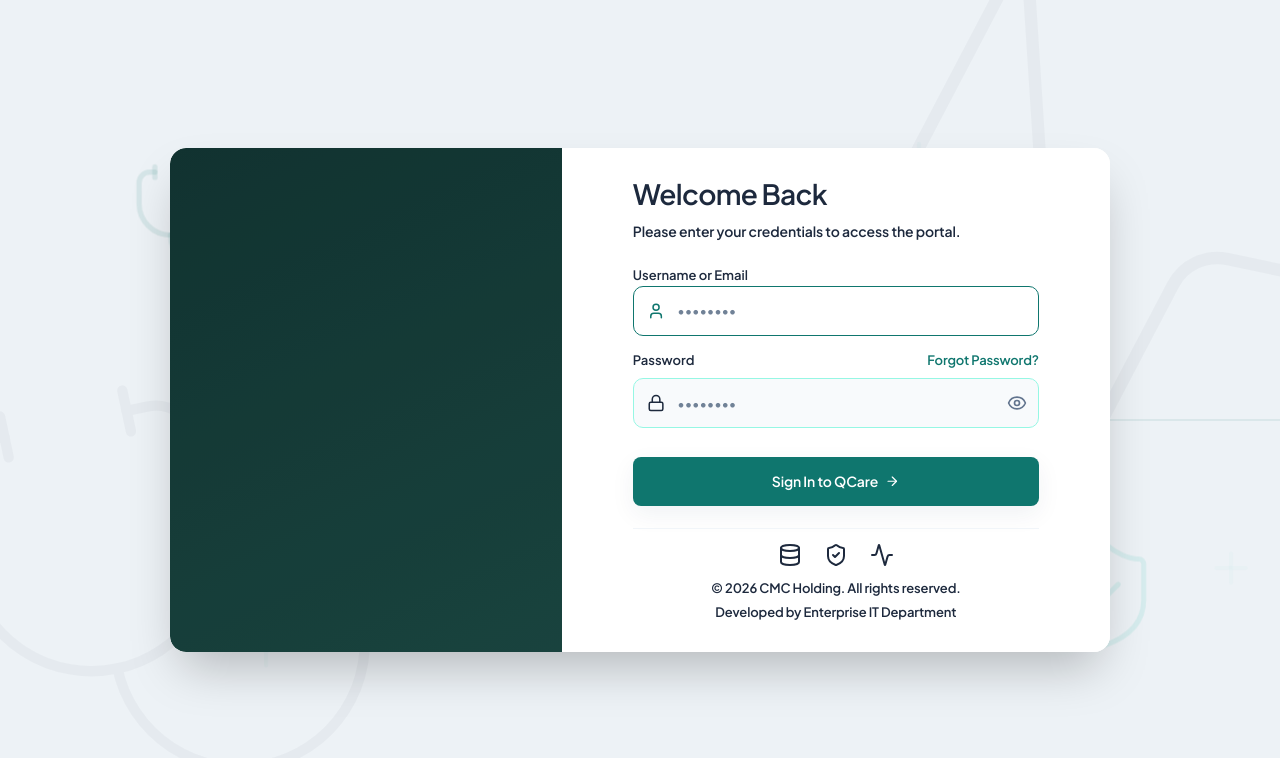
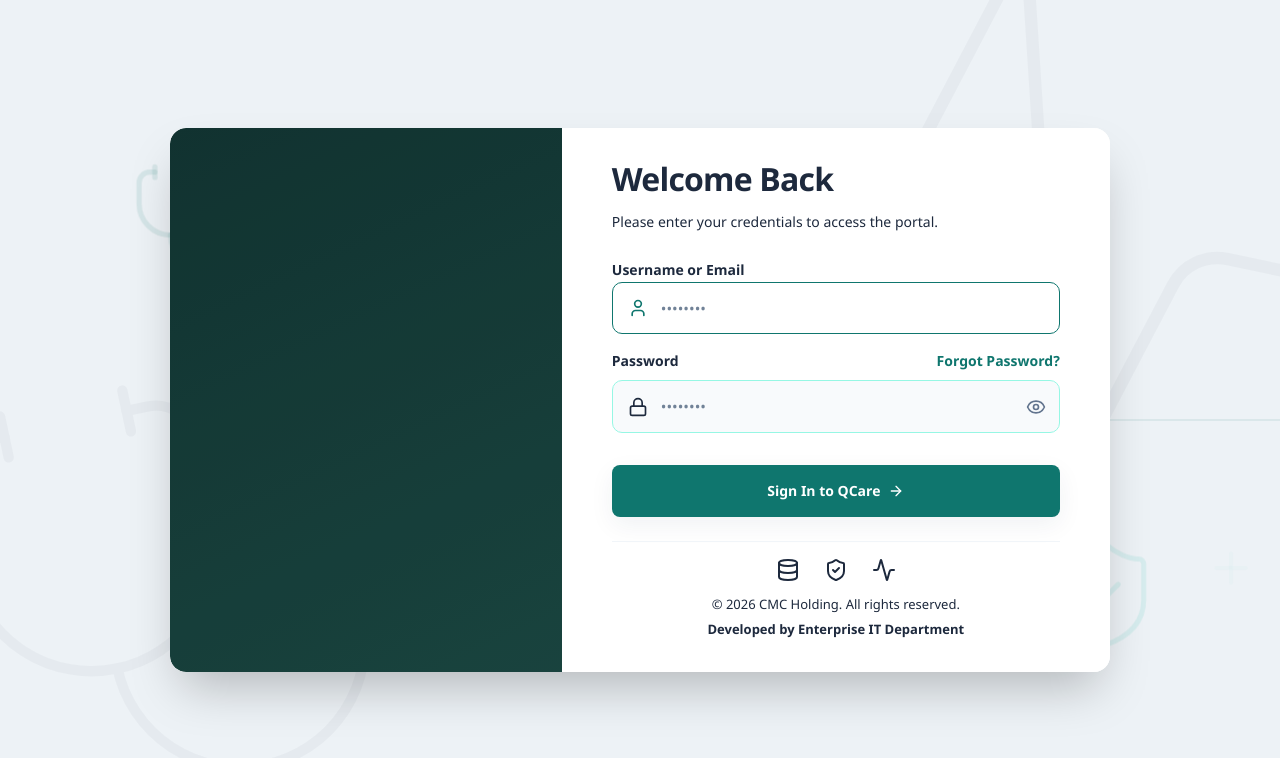
Before and after one commit to mohammedsalihv/QCare, a React (Vite) app in the folder client/: page / in a window 1280 px wide. Shown: the top 758 px of the page. Built offline with nearby package versions, Linux system fonts and the light colour scheme.

Commit message:
Unify portal typography and improve text readability

```diff
--- a/client/index.html
+++ b/client/index.html
@@ -4,9 +4,6 @@
     <meta charset="UTF-8" />
     <link rel="icon" type="image/svg+xml" href="/logo.svg" />
     <meta name="viewport" content="width=device-width, initial-scale=1.0" />
-    <link rel="preconnect" href="https://fonts.googleapis.com">
-    <link rel="preconnect" href="https://fonts.gstatic.com" crossorigin>
-    <link href="https://fonts.googleapis.com/css2?family=Plus+Jakarta+Sans:ital,wght@0,200..800;1,200..800&display=swap" rel="stylesheet">
     <title>QCare Portal | CMC Holding</title>
   </head>
   <body>
--- a/client/src/index.css
+++ b/client/src/index.css
@@ -3,7 +3,7 @@
 @import "./controls.css";
 
 @theme {
-  --font-sans: "Plus Jakarta Sans", ui-sans-serif, system-ui, sans-serif;
+  --font-sans: "Segoe UI Variable Text", "Segoe UI", -apple-system, BlinkMacSystemFont, "Helvetica Neue", Arial, sans-serif;
 
   --color-primary: #0f766e;
   --color-secondary: #14b8a6;
@@ -12,13 +12,13 @@
   --color-gold-dark: #0f766e;
   --color-gold-muted: #5aa89f;
   /* Modern Typography Scale */
-  --text-xs: 0.8276rem;
-  --text-sm: 0.9655rem;
-  --text-base: 1.0345rem;
-  --text-lg: 1.2414rem;
-  --text-xl: 1.3793rem;
-  --text-2xl: 1.6552rem;
-  --text-3xl: 1.931rem;
+  --text-xs: 0.75rem;
+  --text-sm: 0.875rem;
+  --text-base: 0.9375rem;
+  --text-lg: 1.125rem;
+  --text-xl: 1.25rem;
+  --text-2xl: 1.5rem;
+  --text-3xl: 1.875rem;
   --radius-md: 8px;
   --radius-lg: 10px;
   --radius-xl: 12px;
@@ -34,7 +34,7 @@
 
 html {
   background: var(--qc-page-bg);
-  font-size: 14.5px;
+  font-size: 100%;
   -webkit-font-smoothing: antialiased;
   -moz-osx-font-smoothing: grayscale;
 }
@@ -44,7 +44,7 @@ body {
   min-height: 100vh;
   background: var(--qc-page-bg);
   font-family: var(--font-sans);
-  letter-spacing: -0.01em;
+  letter-spacing: normal;
 }
 
 #root {
--- a/client/src/main.jsx
+++ b/client/src/main.jsx
@@ -4,6 +4,7 @@ import axios from 'axios'
 import './index.css'
 import App from './App.jsx'
 import './design-system.css'
+import './typography.css'
 
 // Route all relative API requests through the current origin (using Nginx proxy)
 axios.defaults.baseURL = window.location.origin;
--- /dev/null
+++ b/client/src/typography.css
@@ -0,0 +1,39 @@
+/* Shared type hierarchy, loaded after module and surface styles.
+   System fonts keep the portal readable on offline clinic networks. */
+:root {
+  --qc-text-body: .9375rem;
+  --qc-text-control: .875rem;
+  --qc-text-small: .8125rem;
+  --qc-text-caption: .75rem;
+}
+body { font-size:var(--qc-text-body); line-height:1.6; font-weight:400; }
+body, button, input, textarea, select { font-family:var(--font-sans); }
+button, input, textarea, select { letter-spacing:normal; }
+strong, b { font-weight:650; }
+.qc-main h1, .qc-main :is(.qd-heading,.qi-heading,.ca-page-heading) h1 { font-size:clamp(1.75rem,2.4vw,2.125rem); line-height:1.2; font-weight:700; letter-spacing:-.025em; }
+.qc-main h2 { font-size:1.25rem; line-height:1.35; font-weight:650; letter-spacing:-.015em; }
+.qc-main h3 { font-size:1.0625rem; line-height:1.4; font-weight:650; letter-spacing:-.01em; }
+.qc-main h4 { font-size:var(--qc-text-body); line-height:1.45; font-weight:650; }
+.qc-main :is(.qd-panel-heading,.ca-panel-heading,.qc-section-heading,.qi-picker,.qi-reports) h2 { font-size:1.25rem; }
+.qc-main :is(.qd-metric,.ca-stat) h2 { font-size:var(--qc-text-small); letter-spacing:normal; }
+.qc-main :is(.qd-hero,.qc-focus-panel) h2 { font-size:clamp(1.75rem,3vw,2.5rem); line-height:1.2; }
+.qc-main :is(.qc-eyebrow,.qd-eyebrow,.ca-eyebrow) { font-size:var(--qc-text-caption); letter-spacing:.09em; font-weight:650; line-height:1.5; }
+.qc-main :is(.ca-small,.qd-caption,.qi-entry-help,.qi-description,.qc-welcome p,.qc-action-card p,.qc-directory-card p,.qc-empty p,.qd-feed p,.ca-panel-heading p,.ca-page-heading p) { font-size:var(--qc-text-small); line-height:1.6; }
+.qc-main :is(label,legend) { font-size:var(--qc-text-control); font-weight:600; line-height:1.5; }
+.qc-main :is(input:not([type=checkbox]):not([type=radio]):not([type=range]):not([type=color]):not([type=hidden]),textarea,select):not(.qc-select-native), .qc-login :is(input,textarea) { font-size:var(--qc-text-body); line-height:1.5; font-weight:400; }
+.qc-select-button,.qc-select-option,.qc-select-search input { font-size:var(--qc-text-control); line-height:1.5; }
+.qc-main :is(.ca-button,.ca-tabs button,.qc-module-sidebar nav button), .qc-app nav button { font-size:var(--qc-text-control); line-height:1.4; font-weight:600; }
+.qc-main :is(.ca-audit-table,.qd-table,.qc-table) td { font-size:var(--qc-text-control); line-height:1.55; }
+.qc-table th { font-size:var(--qc-text-caption) !important; }
+.qc-main :is(.ca-audit-table,.qd-table) th { font-size:var(--qc-text-caption); line-height:1.5; letter-spacing:.035em; font-weight:650; }
+.qc-main :is(.ca-audit-table,.qd-table,.qc-table) { font-variant-numeric:tabular-nums; }
+.qc-main :is(.ca-audit-name,.ca-row-title) h3 { font-size:var(--qc-text-body); line-height:1.45; }
+.qc-main :is(.ca-status,.qd-status,.ca-date-count) { font-size:var(--qc-text-caption); font-weight:600; line-height:1.4; }
+.qc-main :is(.qd-metric > strong,.qd-score-ring strong) { font-variant-numeric:tabular-nums; letter-spacing:-.025em; }
+.qc-login :is(label,button) { font-size:var(--qc-text-control); }
+.qc-login h3 { font-size:2rem; font-weight:700; line-height:1.2; letter-spacing:-.025em; }
+.qc-login p { font-weight:400; line-height:1.6; }
+@media(max-width:600px) {
+  .qc-main h1, .qc-main :is(.qd-heading,.qi-heading,.ca-page-heading) h1 { font-size:1.625rem; }
+  .qc-main :is(input:not([type=checkbox]):not([type=radio]):not([type=range]),textarea,select):not(.qc-select-native), .qc-login input { font-size:1rem; }
+}
```
